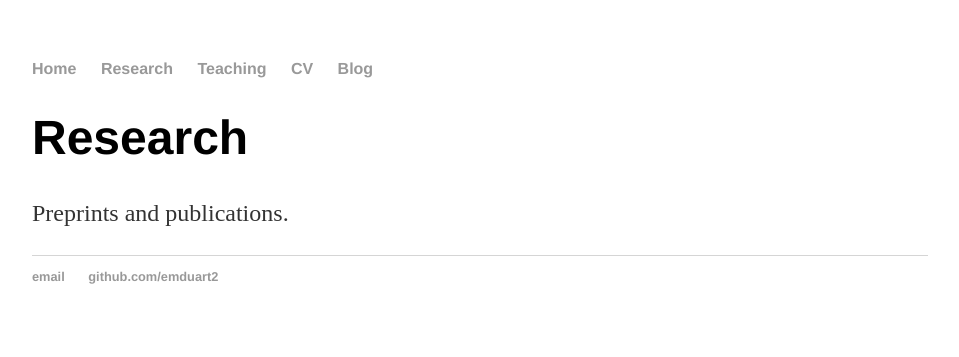
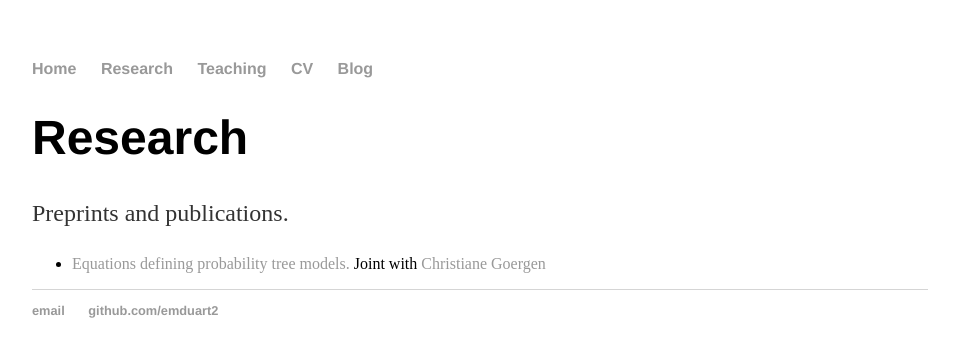
Before and after one commit to emduart2/emduart2.github.io, a Jekyll site: the page built from about/index.html, in a window 1280 px wide. Shown: the top 357 px of the page, without its empty margins (160-1119 px from the left). Built offline with Jekyll 4.4.1, drawn with Linux system fonts in a browser that asks for light colours.

Commit message:
preprints

```diff
--- a/about/index.html
+++ b/about/index.html
@@ -6,4 +6,7 @@ title: Research
 <div class="blurb">
 	<h1>Research</h1>
 	<p>  Preprints and publications. </p>
+	<ul>
+    <li> <a href="https://arxiv.org/pdf/1802.04511.pdf"> Equations defining probability tree models.</a> Joint with <a href="https://sites.google.com/view/goergen">Christiane Goergen</a></li>
+</ul>
 </div><!-- /.blurb -->
```
